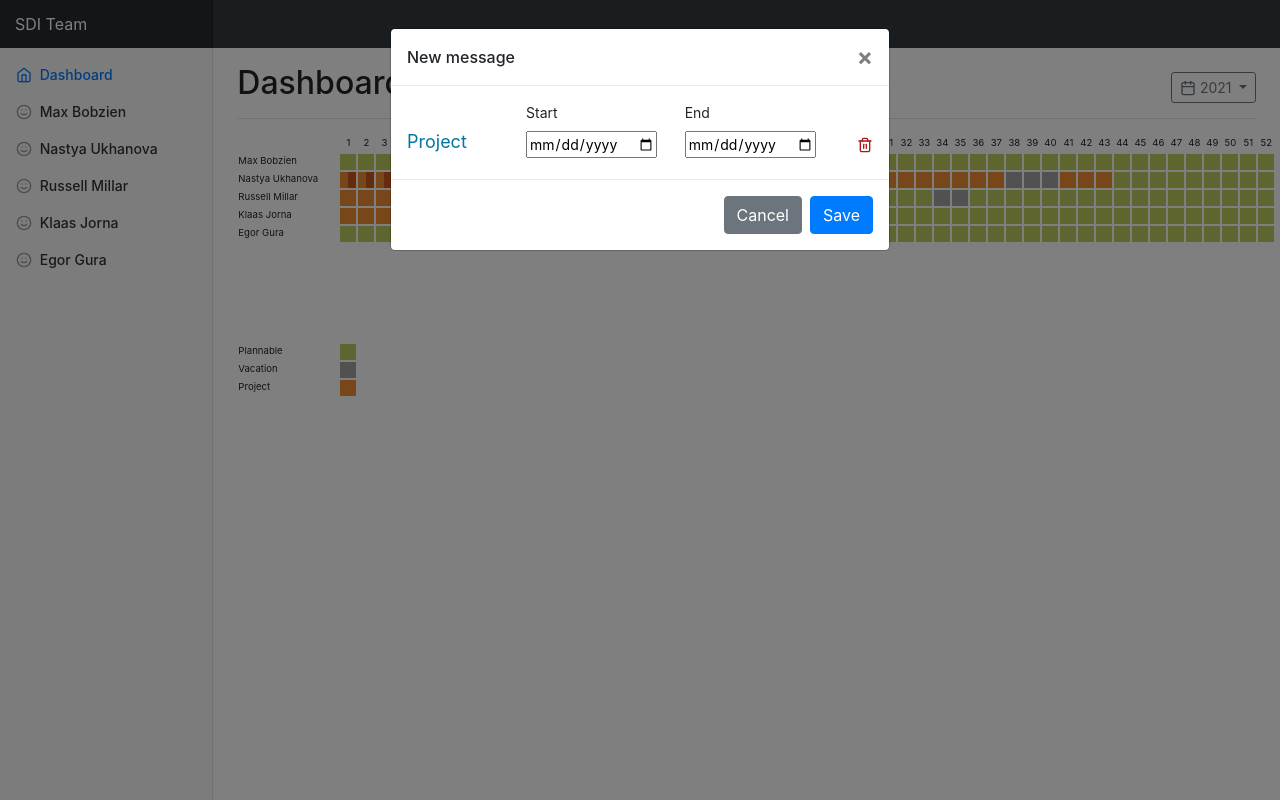
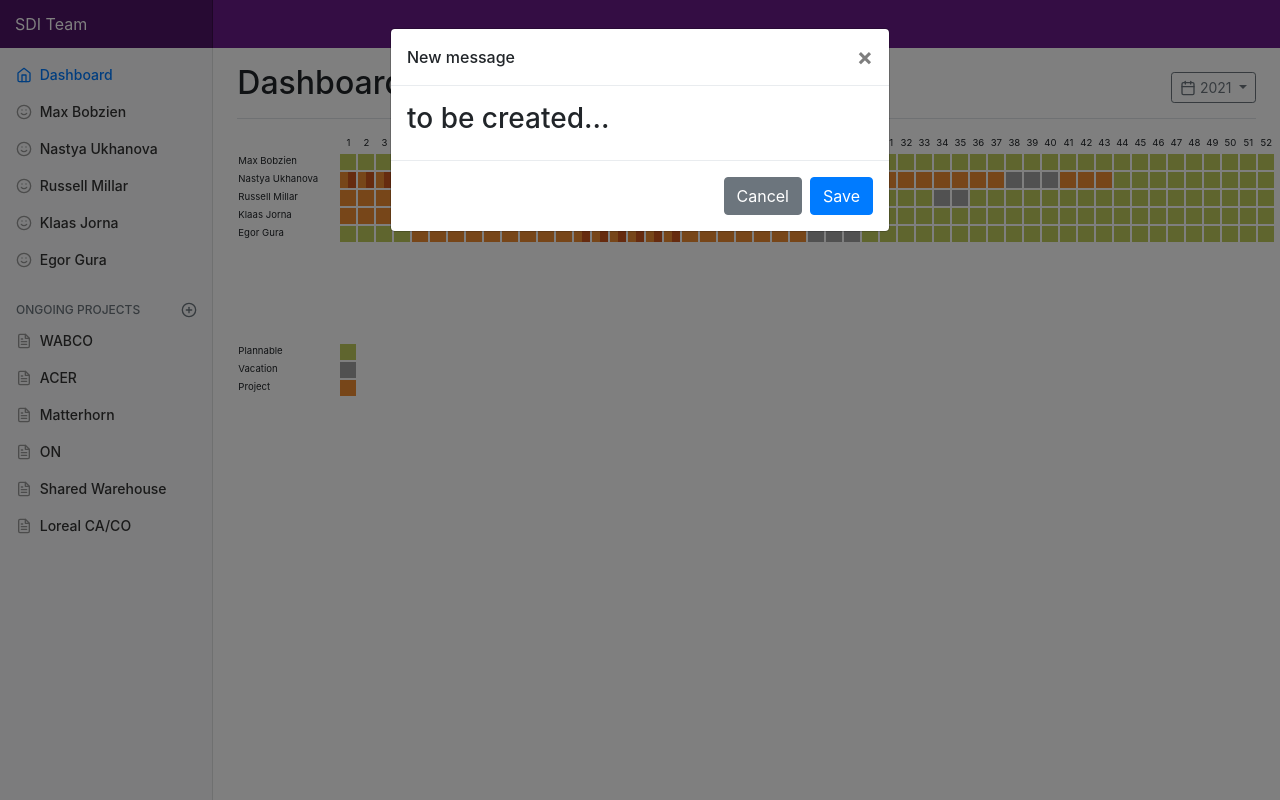
Before and after one commit to chorna-popka/sdi-team-planner, a Flask app: page / in a window 1280 px wide, after a click that opens the changed part. Run offline with Flask 2, Linux system fonts and the light colour scheme; data comes from the database, SQL or seed files in the repository; both versions use the stored data as it was after the commit; some libraries are stand-ins or nearby versions.

Commit message:
version next

```diff
--- /dev/null
+++ b/requirements.txt
@@ -0,0 +1,3 @@
+Flask~=1.1.2
+Werkzeug~=1.0.1
+SQLAlchemy~=1.4.11
--- a/server.py
+++ b/server.py
@@ -50,31 +50,77 @@ def home():
         plans = create_plans(db.return_rows(query))
         guy["plan"] = plans
 
-    return render_template("index.html", guys=guys, thisweek=thisweek)
+    query = """SELECT * from projects"""
+    projects = db.return_rows(query)
+
+    return render_template("index.html", guys=guys, thisweek=thisweek, projects=projects)
 
 
-@app.route("/edit/<mate>")
-def edit(mate):
-    return render_template("index.html")
+@app.route("/save/<what>", methods=["POST"])
+def save(what):
+    if request.method == "POST":
+        db = TeamDB(dbtype=SQLITE, dbname='team.sqlite')
+        if what == "vacation":
+            query = f"UPDATE vacations " \
+                    f"SET start = '{request.get_json()['start']} 00:00:00.000', " \
+                    f"end = '{request.get_json()['end']} 00:00:00.000' " \
+                    f"WHERE id = {int(request.get_json()['vacation'])} " \
+                    f"and team_member = {int(request.get_json()['guy'])}"
+        elif what == "project":
+            query = f"UPDATE assignments " \
+                    f"SET start = '{request.get_json()['start']} 00:00:00.000', " \
+                    f"end = '{request.get_json()['end']} 00:00:00.000' " \
+                    f"WHERE project = {int(request.get_json()['project'])} " \
+                    f"and team_member = {int(request.get_json()['guy'])}"
+
+        db.execute_query(query)
+    return 'OK', 200
 
 
-@app.route("/get/<mate>", methods=["POST"])
-def get(mate):
+@app.route("/add", methods=["POST"])
+def add():
     if request.method == "POST":
         db = TeamDB(dbtype=SQLITE, dbname='team.sqlite')
-        query = f"select 'Vacation', v.start, v.end " \
-                f"from vacations v " \
-                f"where v.team_member = {int(mate)} " \
-                f"UNION " \
-                f"select p.title, a.start, a.end " \
-                f"from assignments a " \
-                f"left join projects p on p.id = a.project " \
-                f"where a.team_member = {int(mate)} " \
-                f"ORDER BY start"
+        what = request.get_json()['project']
+        if what == "99":
+            query = f"INSERT into vacations " \
+                    f"(team_member, start, end) " \
+                    f"VALUES (" \
+                    f"{int(request.get_json()['guy'])}, " \
+                    f"'{request.get_json()['start']} 00:00:00.000', " \
+                    f"'{request.get_json()['end']} 00:00:00.000')"
+        else:
+            query = f"INSERT into assignments " \
+                    f"(team_member, project, start, end) " \
+                    f"VALUES (" \
+                    f"{int(request.get_json()['guy'])}, " \
+                    f"{int(request.get_json()['project'])}, " \
+                    f"'{request.get_json()['start']} 00:00:00.000', " \
+                    f"'{request.get_json()['end']} 00:00:00.000')"
+
+        db.execute_query(query)
+    return 'OK', 200
+
+
+@app.route("/get/<what>", methods=["POST"])
+def get(what):
+    if request.method == "POST":
+        db = TeamDB(dbtype=SQLITE, dbname='team.sqlite')
+        if what == "vacation":
+            query = f"select v.start, v.end " \
+                    f"from vacations v " \
+                    f"where v.team_member = {int(request.get_json()['guy'])} " \
+                    f"and v.id = {int(request.get_json()['vacation'])} "
+        elif what == "project":
+            query = f"select a.start, a.end " \
+                    f"from assignments a " \
+                    f"left join projects p on p.id = a.project " \
+                    f"where a.team_member = {int(request.get_json()['guy'])} " \
+                    f"and p.id = {int(request.get_json()['project'])} "
+
         dataset = [{
-            "title": item[0],
-            "start": dt.datetime.fromisoformat(item[1]).strftime("%Y-%m-%d"),
-            "end": dt.datetime.fromisoformat(item[2]).strftime("%Y-%m-%d")
+            "start": dt.datetime.fromisoformat(item[0]).strftime("%Y-%m-%d"),
+            "end": dt.datetime.fromisoformat(item[1]).strftime("%Y-%m-%d")
         } for item in db.return_rows(query)]
 
         return jsonify(dataset)
--- a/static/css/style.css
+++ b/static/css/style.css
@@ -59,6 +59,9 @@ body {
 /*
  * Navbar
  */
+.navbar-dark {
+    background-color: #681b88!important;
+}
 
 .navbar-brand {
   padding-top: .75rem;
@@ -194,11 +197,16 @@ body {
     border-bottom-color: #fff;
 }
 
-.modal-form-label {
+#editCellType {
     font-size: 18px;
     padding-top: 26px;
     color: #0075a2;
 }
+#editCellChoice {
+    margin-top: 27px;
+    color: #0075a2;
+}
+
 
 .modal-btn-delete {
     margin-top: 25px !important;
--- a/static/js/main.js
+++ b/static/js/main.js
@@ -12,56 +12,148 @@ function getDateOfISOWeek(w, y) {
 
 !(function($) {
     "use strict";
+    const YEAR = 2021;
     $('[data-toggle="tooltip"]').tooltip();
+
+    $('#editCellChoice').on("change", function() {
+
+    });
 
     $("div[data-week]").each(function(index) {
         $(this).on("click", function(){
-        var guy =  $(this).data('id');
-        var vacation = false;
+            var guy = $(this).data('guy');
             if ($(this).hasClass('vacationcell')) {
+                var vacationId = $(this).data('project');
+                $('#editCellLabel').html("Edit vacation");
+                //fetch vacation
+                fetch('/get/vacation',
+                {
+                    headers: {
+                        'Content-Type': 'application/json'
+                    },
+                    method: 'POST',
+                    body: JSON.stringify({
+                        "guy": guy,
+                        "vacation": vacationId
+                    })
+                }).then(function (response) {
+                return response.json();
+                }).then(function (text) {
+                    //here we process the returned array
+                    $('#editCellGuy').val(guy);
+                    $('#editCellWhat').val("V");
+                    $('#editCellProject').val(vacationId);
+                    $('#editCellChoice').hide();
+                    $('#editCellType').show();
                     $('#editCellType').html("Vacation");
-            vacation = true;
-            var vacationId = $(this).data('project');
-            //fetch vacation
+                    $('#editCellStart').val(text[0].start);
+                    $('#editCellEnd').val(text[0].end);
+                });
             } else if ($(this).hasClass('emptycell')) {
-            //do nothing
-            $('#editCellType').html("Add plan");
+                $('#editCellLabel').html("Add plan");
+
                 var week = $(this).data('week');
-            var start = getDateOfISOWeek(parseInt(week), 2021);
+                var start = getDateOfISOWeek(parseInt(week), YEAR);
+                $('#editCellGuy').val(guy);
+                $('#editCellWhat').val("E");
                 $('#editCellStart').val(start);
+                $('#editCellEnd').val("");
+                $('#editCellType').hide();
+                $('#editCellChoice').show();
+
             } else {
                 var projectId = $(this).data('project');
-            $('#editCellType').html($(this).data('original-title'));
+                var projectName = $(this).data('original-title');
+                $('#editCellLabel').html("Edit assignment");
                 //fetch project
+                fetch('/get/project',
+                {
+                    headers: {
+                        'Content-Type': 'application/json'
+                    },
+                    method: 'POST',
+                    body: JSON.stringify({
+                        "guy": guy,
+                        "project": projectId
+                    })
+                }).then(function (response) {
+                return response.json();
+                }).then(function (text) {
+                    //here we process the returned array
+                    $('#editCellGuy').val(guy);
+                    $('#editCellWhat').val("P");
+                    $('#editCellProject').val(projectId);
+                    $('#editCellChoice').hide();
+                    $('#editCellType').show();
+                    $('#editCellType').html(projectName);
+                    $('#editCellStart').val(text[0].start);
+                    $('#editCellEnd').val(text[0].end);
+                });
             }
 
             $('#editCell').modal('show');
         });
     });
 
-    $('#editCedll').on('show.bs.modal', function (event) {
-        var cell = $(event.relatedTarget) // Button that triggered the modal
-        var mate = cell.data('id') // Extract info from data-* attributes
-        var full_name = cell.data('person')
-        var modal = $(this)
-        fetch('/get/' + mate,
+    $("#editCellSave").on("click", function() {
+        //send data to flask
+        if ($('#editCellWhat').val() == "V") {
+            fetch('/save/vacation',
             {
                 headers: {
                     'Content-Type': 'application/json'
                 },
                 method: 'POST',
                 body: JSON.stringify({
-                "id": mate
+                    "guy": $('#editCellGuy').val(),
+                    "vacation": $('#editCellProject').val(),
+                    "start": $('#editCellStart').val(),
+                    "end": $('#editCellEnd').val()
                 })
             }).then(function (response) {
-        return response.json();
+            return response.text();
             }).then(function (text) {
-        //here we process the returned array
-          modal.find('.modal-title').text('Manage ' + full_name);
+               $('#editCell').modal('hide');
+               document.location.reload(true);
             });
-
-
-     //   modal.find('.modal-body input').val(mate)
+        } else if ($('#editCellWhat').val() == "P"){
+            fetch('/save/project',
+            {
+                headers: {
+                    'Content-Type': 'application/json'
+                },
+                method: 'POST',
+                body: JSON.stringify({
+                    "guy": $('#editCellGuy').val(),
+                    "project": $('#editCellProject').val(),
+                    "start": $('#editCellStart').val(),
+                    "end": $('#editCellEnd').val()
                 })
-
+            }).then(function (response) {
+            return response.text();
+            }).then(function (text) {
+                $('#editCell').modal('hide');
+                document.location.reload(true);
+            });
+        } else if ($('#editCellWhat').val() == "E"){
+            fetch('/add',
+            {
+                headers: {
+                    'Content-Type': 'application/json'
+                },
+                method: 'POST',
+                body: JSON.stringify({
+                    "guy": $('#editCellGuy').val(),
+                    "project": $('#editCellChoice').val(),
+                    "start": $('#editCellStart').val(),
+                    "end": $('#editCellEnd').val()
+                })
+            }).then(function (response) {
+            return response.text();
+            }).then(function (text) {
+                $('#editCell').modal('hide');
+                document.location.reload(true);
+            });
+        }
+    });
 })(jQuery);
--- a/templates/index.html
+++ b/templates/index.html
@@ -16,7 +16,7 @@
   </head>
 
   <body>
-    <nav class="navbar navbar-dark sticky-top bg-dark flex-md-nowrap p-0">
+    <nav class="navbar navbar-dark sticky-top flex-md-nowrap p-0">
       <a class="navbar-brand col-sm-3 col-md-2 mr-0" href="#">SDI Team</a>
 
     </nav>
@@ -37,6 +37,22 @@
                 <a class="nav-link" href="" data-toggle="modal" data-target="#personalCard" data-id="{{guy.id}}" data-person="{{guy.name}}">
                   <span data-feather="smile"></span>
                     {{guy.name}}
+                </a>
+              </li>
+                {% endfor %}
+            </ul>
+              <h6 class="sidebar-heading d-flex justify-content-between align-items-center px-3 mt-4 mb-1 text-muted">
+              <span>Ongoing projects</span>
+              <a class="d-flex align-items-center text-muted" href="#">
+                <span data-feather="plus-circle"></span>
+              </a>
+            </h6>
+            <ul class="nav flex-column mb-2">
+                {% for project in projects %}
+              <li class="nav-item">
+                <a class="nav-link" href="#">
+                  <span data-feather="file-text"></span>
+                    {{project.title}}
                 </a>
               </li>
                 {% endfor %}
@@ -90,7 +106,7 @@
                                  data-guy="{{guy.id}}" data-project="{{guy.plan[loop.index][1].id}}"></div>
                         {% endif %}
                         {% else %}
-                        <div class="emptycell" data-week={{loop.index}} data-id="{{guy.id}}"></div>
+                        <div class="emptycell" data-week={{loop.index}} data-guy="{{guy.id}}"></div>
                         {% endif %}
                     </td>
                     {% endfor %}
@@ -126,24 +142,7 @@
             </button>
           </div>
           <div class="modal-body">
-              <form>
-                  <div class="form-row">
-                      <div class="col-sm-3">
-                          <label class="modal-form-label">Project</label>
-                      </div>
-                    <div class="col-sm-4">
-                        <label>Start</label>
-                        <input type="date" name="start">
-                    </div>
-                    <div class="col-sm-4">
-                        <label>End</label>
-                        <input type="date" name="end">
-                    </div>
-                      <div class="col-sm-1">
-                          <button type="button" class="close modal-btn-delete"><span data-feather="trash-2"></span></button>
-                      </div>
-                    </div>
-              </form>
+              <h3>to be created...</h3>
 
           </div>
           <div class="modal-footer">
@@ -168,6 +167,16 @@
                   <div class="form-row">
                       <div class="col-sm-3">
                           <label class="modal-form-label" id="editCellType">Project</label>
+                          <input type="hidden" name="editCellGuy" id="editCellGuy">
+                          <input type="hidden" name="editCellProject" id="editCellProject">
+                          <input type="hidden" name="editCellWhat" id="editCellWhat">
+                          <select class="custom-select custom-select-sm" id="editCellChoice">
+                              <option value="99" selected>Vacation</option>
+                              <option disabled>──────────</option>
+                              {% for project in projects%}
+                              <option value="{{project.id}}">{{project.title}}</option>
+                              {% endfor %}
+                          </select>
                       </div>
                     <div class="col-sm-4">
                         <label>Start</label>
@@ -181,12 +190,13 @@
                           <button type="button" class="close modal-btn-delete"><span data-feather="trash-2"></span></button>
                       </div>
                     </div>
+
               </form>
 
           </div>
           <div class="modal-footer">
             <button type="button" class="btn btn-secondary" data-dismiss="modal">Cancel</button>
-            <button type="button" class="btn btn-primary">Save</button>
+            <button type="button" class="btn btn-primary" id="editCellSave">Save</button>
           </div>
         </div>
       </div>
```
Also changed, not shown: static/files/db.db. Lines whose indentation alone changed are shown as unchanged.
